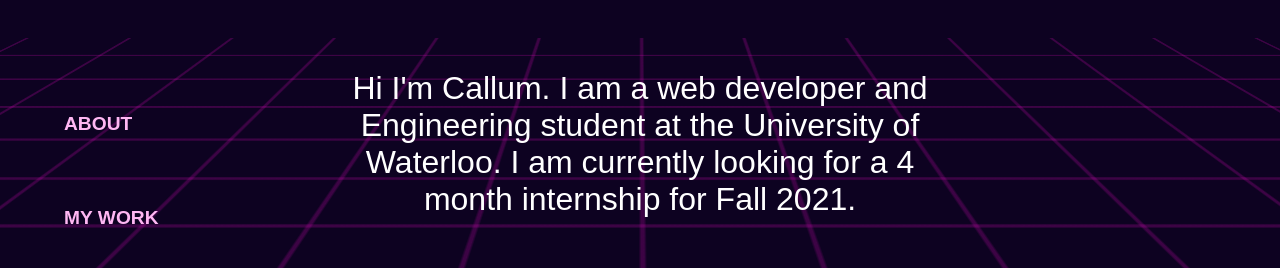
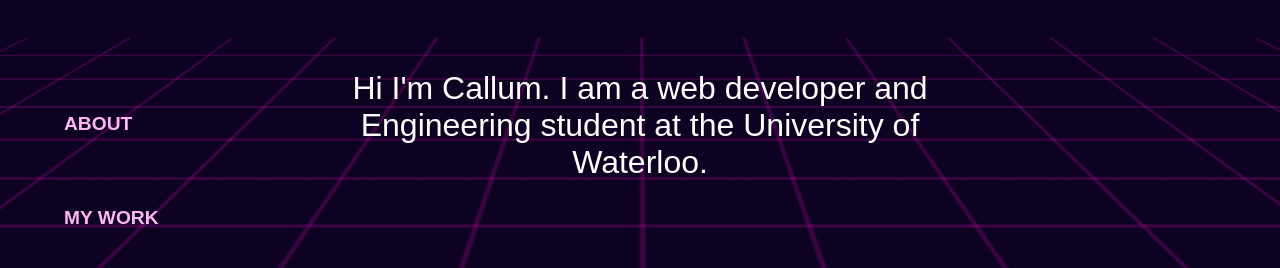
Before and after one commit to CallumFletcher/personal-website, a React (Create React App) app: page / in a window 1280 px wide. Shown: the part 122-390 px from the top of the page. Built offline with nearby package versions, Linux system fonts and the light colour scheme.

Commit message:
updated info

```diff
--- a/src/components/About.js
+++ b/src/components/About.js
@@ -8,8 +8,7 @@
       <div className="section" id="about" ref={aboutRef}>
         <p className="text">
           Hi I'm Callum. I am a web developer and Engineering student at the
-          University of Waterloo. I am currently looking for a 4 month
-          internship for Fall 2021.
+          University of Waterloo.
         </p>
       </div>
     </Fade>
```
